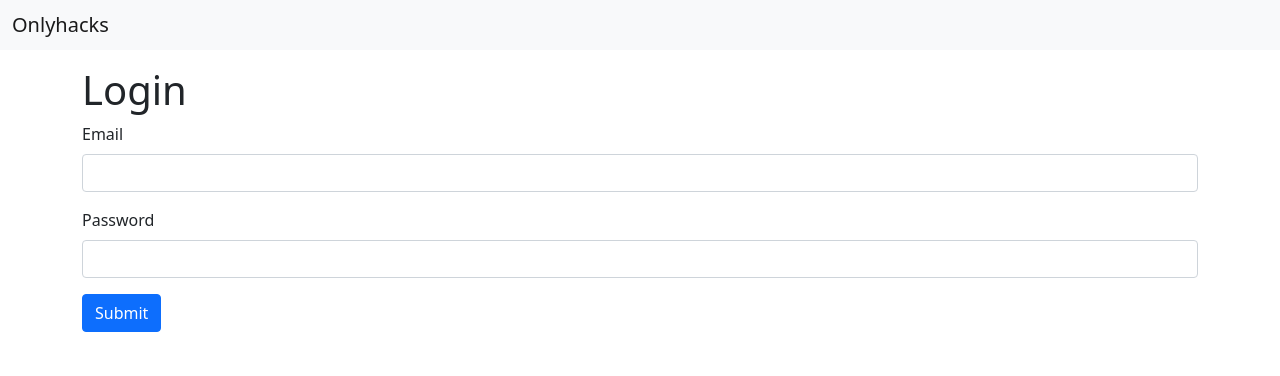
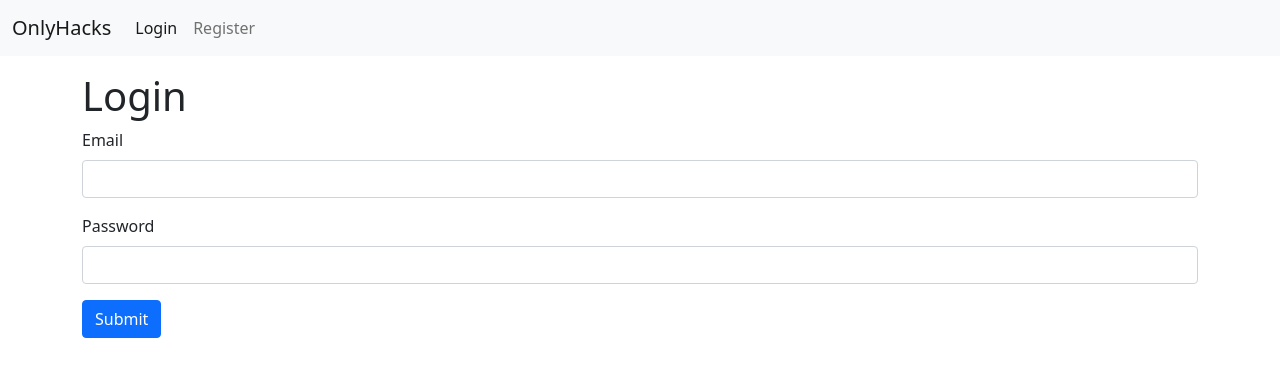
Before and after one commit to IronPTSolutions/onlyhacks-web, a React (Create React App) app: page /login in a window 1280 px wide. Shown: the top 376 px of the page. Built offline with nearby package versions, Linux system fonts and the light colour scheme.

Commit message:
feat: redirect protected route and navbar

```diff
--- a/src/components/Navbar.jsx
+++ b/src/components/Navbar.jsx
@@ -1,11 +1,68 @@
+import { NavLink } from "react-router-dom";
+import { useAuthContext } from "../contexts/AuthContext";
+import { logout } from '../store/AccessTokenStore'
+
 const Navbar = () => {
+  const { user } = useAuthContext();
   return (
-    <nav className="navbar navbar-light bg-light">
+    <nav className="navbar navbar-expand-lg navbar-light bg-light">
       <div className="container-fluid">
-        <span className="navbar-brand mb-0 h1">Onlyhacks</span>
+        <NavLink className="navbar-brand" to="/">
+          OnlyHacks
+        </NavLink>
+        <button
+          className="navbar-toggler"
+          type="button"
+          data-bs-toggle="collapse"
+          data-bs-target="#navbarNav"
+          aria-controls="navbarNav"
+          aria-expanded="false"
+          aria-label="Toggle navigation"
+        >
+          <span className="navbar-toggler-icon"></span>
+        </button>
+        <div className="collapse navbar-collapse" id="navbarNav">
+          <ul className="navbar-nav">
+            {!user ? (
+              <>
+                <li className="nav-item">
+                  <NavLink className="nav-link"  to="/login">
+                    Login
+                  </NavLink>
+                </li>
+                <li className="nav-item">
+                  <NavLink className="nav-link"  to="/register">
+                    Register
+                  </NavLink>
+                </li>
+              </>
+            ) : (
+              <>
+                <li className="nav-item">
+                  <NavLink className="nav-link"  to="/profile">
+                    Profile
+                  </NavLink>
+                </li>
+                <li className="nav-item">
+                  <NavLink
+                    className="nav-link"
+                    to="/favourites"
+                  >
+                    Favourites
+                  </NavLink>
+                </li>
+                <li className="nav-item">
+                  <button onClick={logout}>
+                    Logout
+                  </button>
+                </li>
+              </>
+            )}
+          </ul>
+        </div>
       </div>
     </nav>
-  )
-}
+  );
+};
 
-export default Navbar
+export default Navbar;
--- a/src/contexts/AuthContext.js
+++ b/src/contexts/AuthContext.js
@@ -11,10 +11,10 @@ export const AuthContextProvider = ({ children }) => {
   const [user, setUser] = useState()
   const [isAuthenticationFetched, setIsAuthenticationFetched] = useState(false)
 
-  const login = (token) => {
+  const login = (token, navigateCb) => {
     setToken(token)
 
-    getUser()
+    getUser(navigateCb)
   }
 
   const getUser = (cb) => {
--- a/src/guards/ProtectedRoute.js
+++ b/src/guards/ProtectedRoute.js
@@ -1,11 +1,13 @@
-import { Navigate, Outlet } from "react-router-dom"
+import { Navigate, Outlet, useLocation } from "react-router-dom"
 import { useAuthContext } from "../contexts/AuthContext"
 
 const ProtectedRoute = () => {
   const { user, isAuthenticationFetched } = useAuthContext()
+  let location = useLocation()
+
 
   if (isAuthenticationFetched && !user) {
-    return <Navigate to="/login" />
+    return <Navigate to="/login" state={{ from: location }} replace />
   }
 
   return (
--- a/src/index.js
+++ b/src/index.js
@@ -5,10 +5,10 @@ import reportWebVitals from './reportWebVitals';
 import {
   BrowserRouter,
 } from "react-router-dom";
+import { AuthContextProvider } from './contexts/AuthContext';
 import './index.css';
 import './assets/stylesheets/custom.scss';
-import { AuthContextProvider } from './contexts/AuthContext';
-
+import 'bootstrap/dist/js/bootstrap.bundle'
 
 const container = document.getElementById('root');
 const root = createRoot(container);
--- a/src/views/Login/Login.jsx
+++ b/src/views/Login/Login.jsx
@@ -2,7 +2,7 @@ import { useState } from 'react'
 import { useForm } from "react-hook-form";
 import { yupResolver } from '@hookform/resolvers/yup';
 import * as yup from "yup";
-import { useNavigate } from 'react-router-dom'
+import { useLocation, useNavigate } from 'react-router-dom'
 import InputGroup from "../../components/InputGroup"
 import { login as loginRequest } from '../../services/AuthService';
 import { useAuthContext } from '../../contexts/AuthContext';
@@ -13,11 +13,15 @@ const schema = yup.object({
 }).required();
 
 const Login = () => {
+  const navigate = useNavigate()
+  let location = useLocation();
+
+  let from = location.state?.from?.pathname || "/profile";
+
   const { login } = useAuthContext()
 
   const [error, setError] = useState()
   const [isSubmitting, setIsSubmitting] = useState(false)
-  const navigate = useNavigate()
   const { register, handleSubmit, formState:{ errors } } = useForm({
     resolver: yupResolver(schema)
   });
@@ -29,8 +33,8 @@ const Login = () => {
     loginRequest(data)
       .then(response => {
         console.log(response);
-        login(response.access_token)
-        navigate('/profile')
+
+        login(response.access_token, () => navigate(from, { replace: true }))
       })
       .catch(err => {
         setError(err?.response?.data?.message)
```
